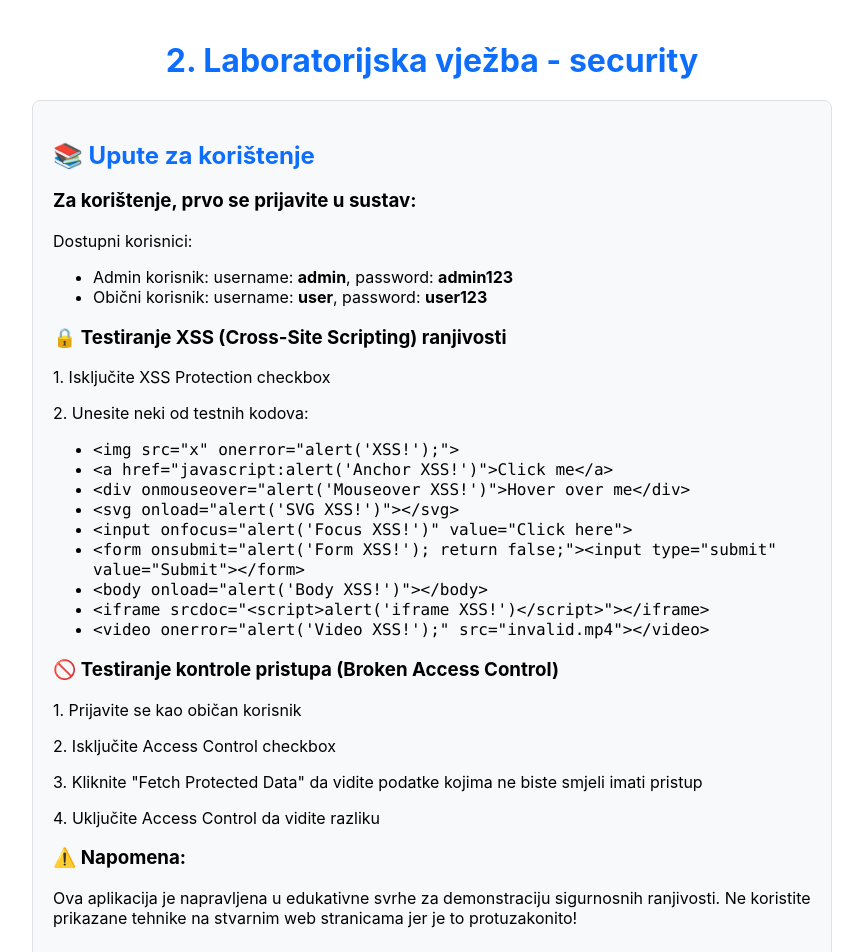
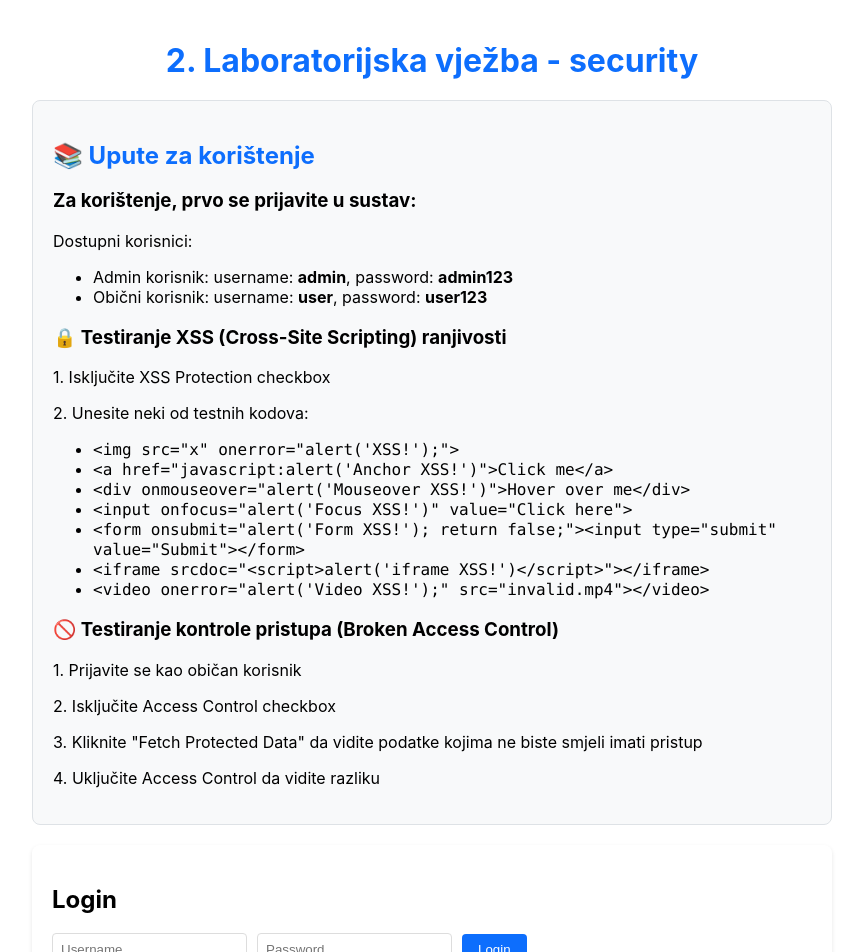
Before and after one commit to AnteVol/frontend, a React (Create React App) app: page / in a window 1280 px wide. Shown: the top 952 px of the page, without its empty margins (208-1071 px from the left). Built offline with nearby package versions, Linux system fonts and the light colour scheme; the HTML template or start-up script is replaced by a standard one.

Commit message:
Eddited text

```diff
--- a/src/App.js
+++ b/src/App.js
@@ -86,10 +86,8 @@ function App() {
                     <li><code>&lt;img src="x" onerror="alert('XSS!');"&gt;</code></li>
                     <li><code>&lt;a href="javascript:alert('Anchor XSS!')"&gt;Click me&lt;/a&gt;</code></li>
                     <li><code>&lt;div onmouseover="alert('Mouseover XSS!')"&gt;Hover over me&lt;/div&gt;</code></li>
-                    <li><code>&lt;svg onload="alert('SVG XSS!')"&gt;&lt;/svg&gt;</code></li>
                     <li><code>&lt;input onfocus="alert('Focus XSS!')" value="Click here"&gt;</code></li>
                     <li><code>&lt;form onsubmit="alert('Form XSS!'); return false;"&gt;&lt;input type="submit" value="Submit"&gt;&lt;/form&gt;</code></li>
-                    <li><code>&lt;body onload="alert('Body XSS!')"&gt;&lt;/body&gt;</code></li>
                     <li><code>&lt;iframe srcdoc="&lt;script&gt;alert('iframe XSS!')&lt;/script&gt;"&gt;&lt;/iframe&gt;</code></li>
                     <li><code>&lt;video onerror="alert('Video XSS!');" src="invalid.mp4"&gt;&lt;/video&gt;</code></li>
                 </ul>
@@ -103,11 +101,6 @@ function App() {
                 <p>4. Uključite Access Control da vidite razliku</p>
             </div>
 
-            <div>
-                <h3>⚠️ Napomena:</h3>
-                <p>Ova aplikacija je napravljena u edukativne svrhe za demonstraciju sigurnosnih ranjivosti.
-                   Ne koristite prikazane tehnike na stvarnim web stranicama jer je to protuzakonito!</p>
-            </div>
         </div>
     );
 
```
